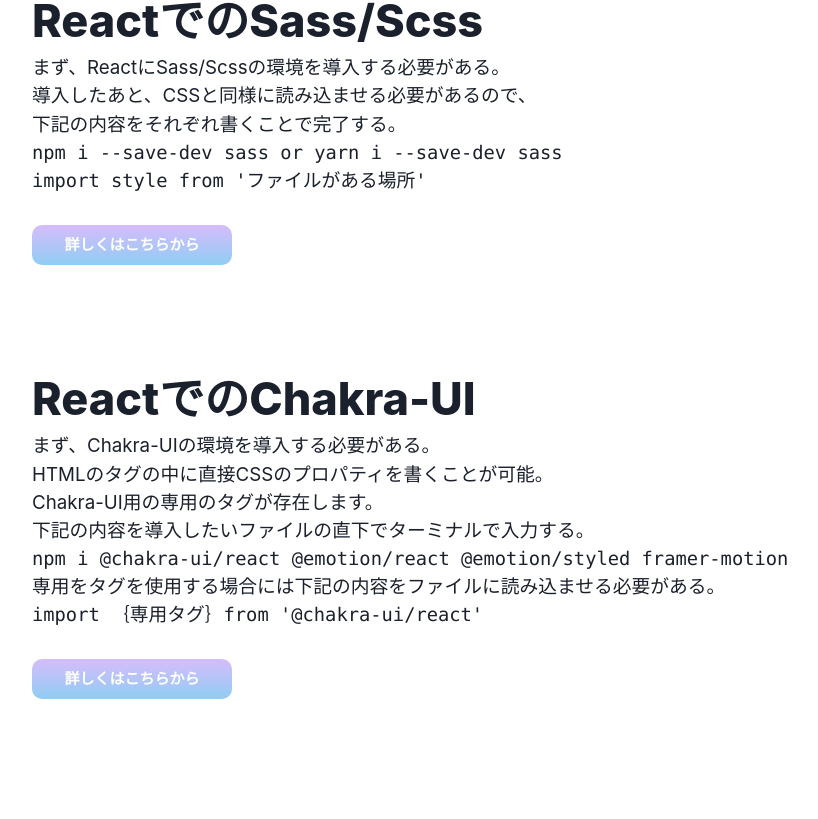
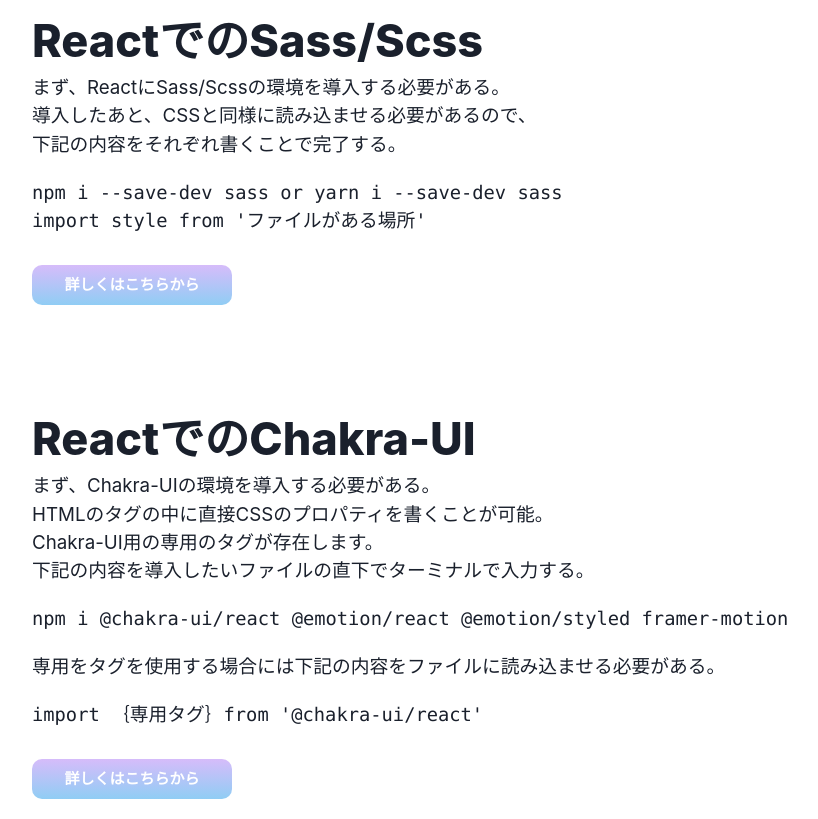
Before and after one commit to RikutoOgaki/React-CSSpage, a Next.js app: page /components/FirstView in a window 1280 px wide. Shown: the part 1176-1995 px from the top of the page, without its empty margins (18-836 px from the left). Before the commit the page ends 1895 px from the top, so only its background shows below. Built offline with nearby package versions, Linux system fonts and the light colour scheme.

Commit message:
ReactCSS

```diff
--- a/src/pages/components/FirstView.tsx
+++ b/src/pages/components/FirstView.tsx
@@ -45,7 +45,7 @@ export default function FirstView() {
                     </Box>
                     <Box as='section'>
                         <Text fontSize={{ base: '4xl', lg: '7xl' }} fontWeight={'extrabold'}>ReactでのCSS</Text>
-                        <Text fontSize={{ base: '2xl', lg: '3xl' }}>
+                        <Text fontSize={{ base: '2xl', lg: '3xl' }} marginBottom={'2rem'}>
                             HTMLにスタイルを当てるように書くことが可能。<br />
                             ReactもHTMLと同様CSSファイルを読み込ませる必要がある。<br />
                             下記の内容を書くことで読み込みが完了する。
@@ -76,7 +76,7 @@ export default function FirstView() {
                             導入したあと、CSSと同様に読み込ませる必要があるので、<br />
                             下記の内容をそれぞれ書くことで完了する。
                         </Text>
-                        <Flex flexDir={'column'}>
+                        <Flex flexDir={'column'} marginTop={'2rem'}>
                             <Box as='code' fontSize={{ base: '2xl', lg: '3xl' }}>
                                 npm i --save-dev sass or
                                 yarn i --save-dev sass
@@ -103,7 +103,7 @@ export default function FirstView() {
                     </Box>
                     <Box as='section'>
                         <Text fontSize={{ base: '4xl', lg: '7xl' }} fontWeight={'extrabold'}>ReactでのChakra-UI</Text>
-                        <Text fontSize={{ base: '2xl', lg: '3xl' }}>
+                        <Text fontSize={{ base: '2xl', lg: '3xl' }} marginBottom={'2rem'}>
                             まず、Chakra-UIの環境を導入する必要がある。<br />
                             HTMLのタグの中に直接CSSのプロパティを書くことが可能。<br />
                             Chakra-UI用の専用のタグが存在します。<br />
@@ -112,7 +112,7 @@ export default function FirstView() {
                         <Box as={'code'} fontSize={{ base: '2xl', lg: '3xl' }}>
                             npm i @chakra-ui/react @emotion/react @emotion/styled framer-motion
                         </Box>
-                        <Text fontSize={{ base: '2xl', lg: '3xl' }}>
+                        <Text fontSize={{ base: '2xl', lg: '3xl' }} marginBottom={'2rem'} marginTop={'2rem'}>
                             専用をタグを使用する場合には下記の内容をファイルに読み込ませる必要がある。
                         </Text>
                         <Box as={'code'} fontSize={{ base: '2xl', lg: '3xl' }}>
```
